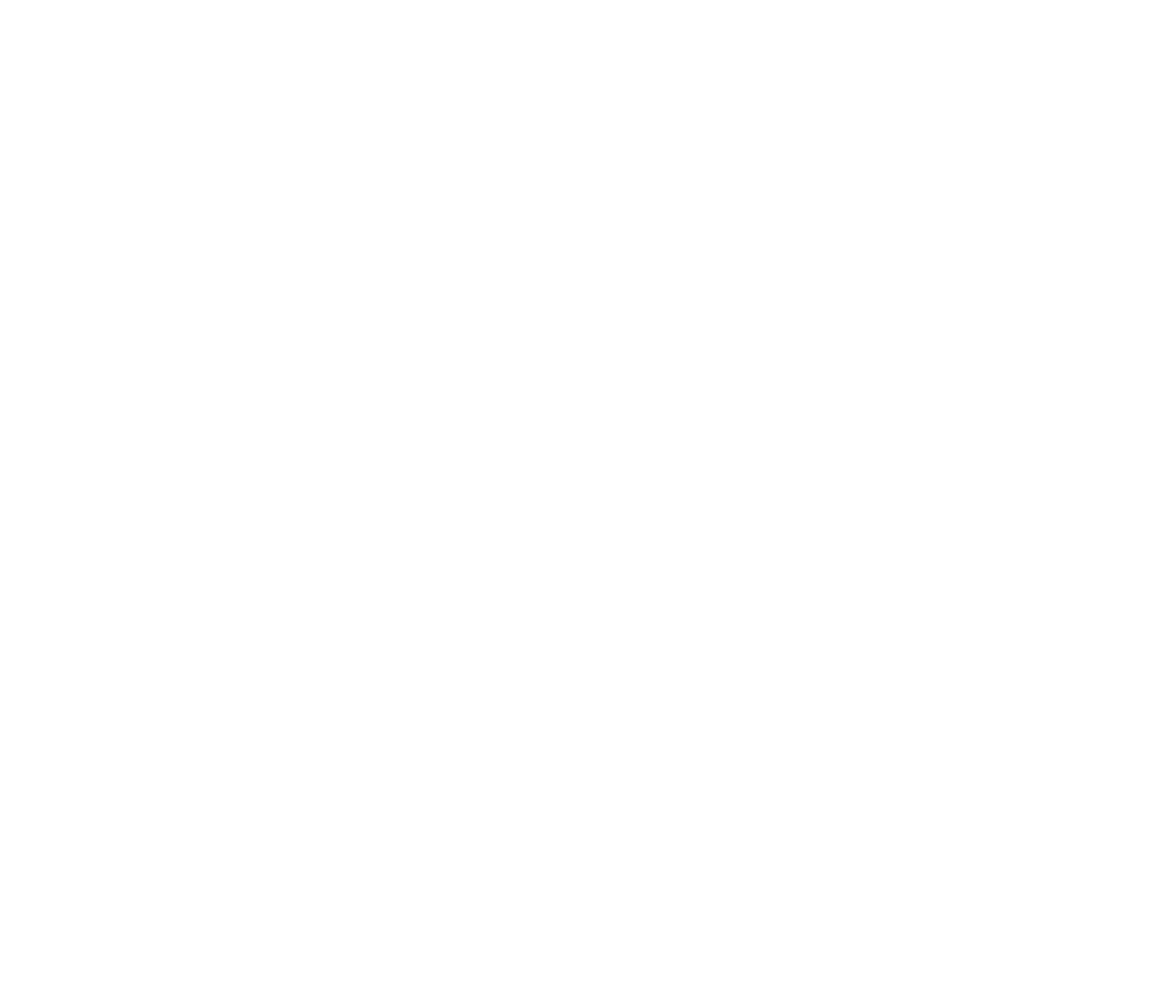
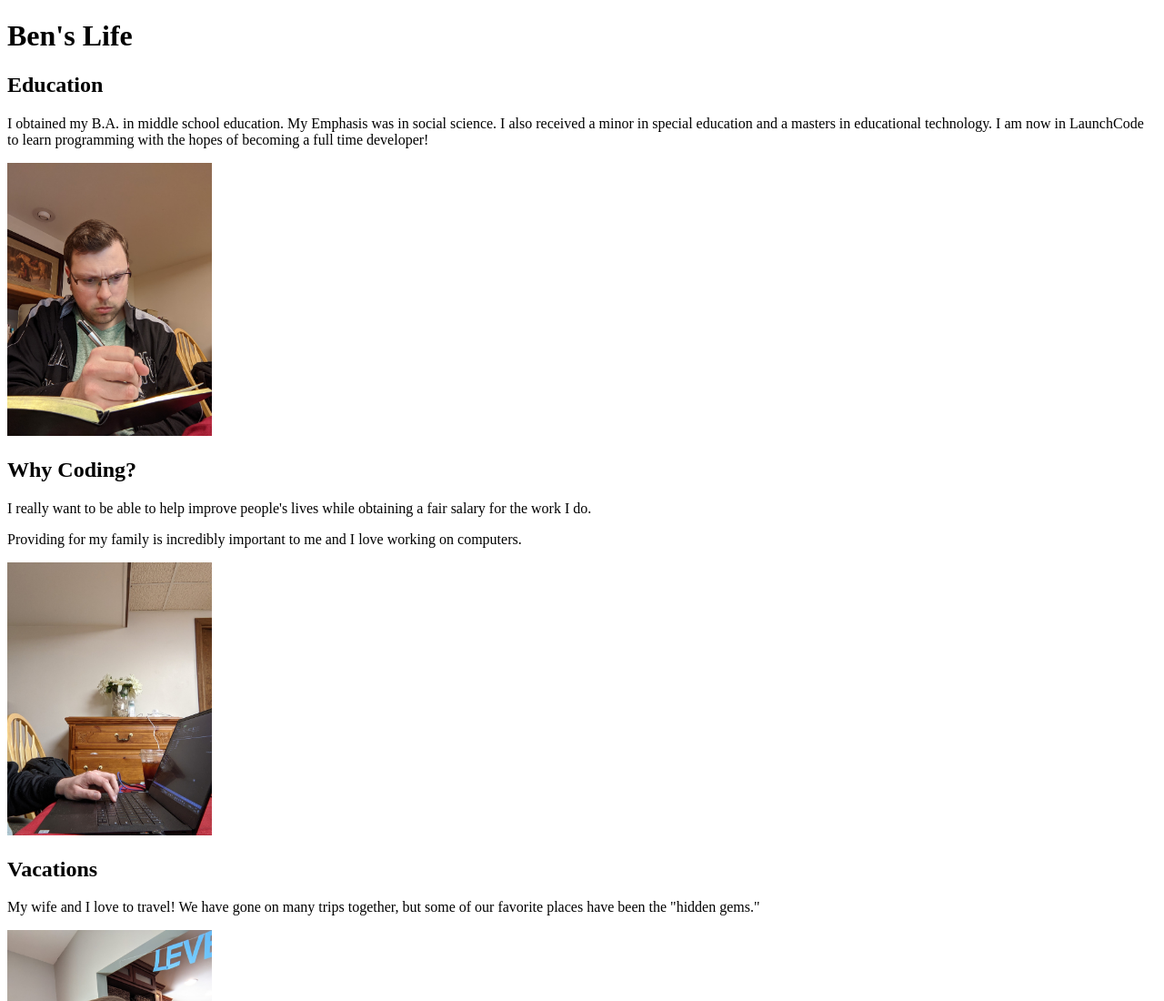
Before and after one commit to Dulfite/HTML-Project, a website: page index.html in a window 1280 px wide. Shown: the top 1100 px of the page at 91% size. Before the commit the page ends 800 px from the top, so only its background shows below. Drawn offline with Linux system fonts and the light colour scheme.

Commit message:
Completed initial commit of index.html file.

```diff
--- a/index.html
+++ b/index.html
@@ -1,8 +1,42 @@
 <!DOCTYPE html>
 <html>
    <head>
+      <title>Ben's Life</title>
    </head>
    <body>
-      <!-- Write your HTML in this file! -->
+      <header>
+         <h1>Ben's Life</h1>
+      </header>
+      <main>
+         <article>
+         <h2>Education</h2>
+            <p> I obtained my B.A. in middle school education.
+            My Emphasis was in social science. I also received a minor
+            in special education and a masters in educational technology.
+            I am now in LaunchCode to learn programming with the hopes of
+            becoming a full time developer!
+            </p>
+            <img src="images/Education.jpg" alt="Writing in a notebook" height="300">
+         </article>
+         <article>
+            <h2>Why Coding?</h2>
+               <p>I really want to be able to help improve people's lives while obtaining a fair salary for the work I do.</p>
+               <p>Providing for my family is incredibly important to me and I love working on computers.</p>
+               <img src="images/Coding.jpg" alt="Computer screen" height="300">
+         </article>
+         <article>
+            <h2>Vacations</h2>
+               <p>My wife and I love to travel! We have gone on many trips together, but some of our favorite places have been the "hidden gems."</p>
+               <img src="images/wife and Me.jpg" alt="wife and me" height="300">
+         </article>
+         <article>
+            <h2>Hobbies</h2>
+               <p>I absolutely love to be connected at Church, adventure with my wife and baby, read, to do financial planning, and play games.</p>
+               <img src="images/Franklin.jpg" alt="Franklin, TN" height="300"></im>
+         </article>
+         <footer>
+            <p>&copy Ben Dye, 3/26/21</p>
+         </footer>
+      </main>
    </body>
 </html>
```
Also changed, not shown: images/Coding.jpg (added), images/Education.jpg (added), images/Franklin.jpg (added), images/Wife and Me.jpg (added).
